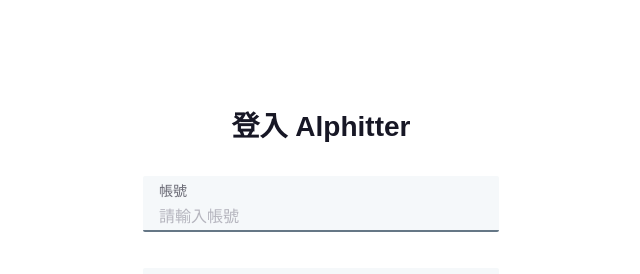
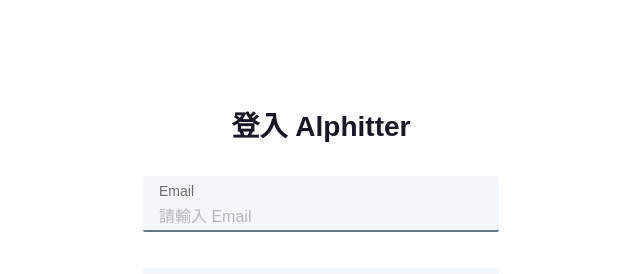
Before and after one commit to Ai-Chen-Hsieh/Twitter-2023, a React (Create React App) app: page /login in a window 1280 px wide. Shown: the top 274 px of the page, without its empty margins (319-959 px from the left). Built offline with nearby package versions, Linux system fonts and the light colour scheme; some icons are missing.

Commit message:
[串接 API] 註冊 anna

```diff
--- /dev/null
+++ b/src/api/login.js
@@ -0,0 +1,15 @@
+import axios from "axios";
+import { baseUrl } from "./base";
+
+export const login = async ({ email, password }) => {
+  try {
+    const res = await axios.post(`${baseUrl}/api/users/signin`,{
+      email,
+      password
+    })
+    return res
+
+  } catch (error) {
+    console.error('[Login failed]:', error)
+  }
+}
--- a/src/api/register.js
+++ b/src/api/register.js
@@ -1,7 +1,5 @@
 import axios from "axios";
 import { baseUrl } from "./base";
-
-axios.defaults.headers.common['Access-Control-Allow-Origin'] = '*';
 
 export const register = async ({ name, account, email, password, checkPassword }) => {
   try {
--- a/src/pages/LoginPage.jsx
+++ b/src/pages/LoginPage.jsx
@@ -3,6 +3,7 @@
 import { useState } from "react"
 import { ACLogo } from "assets/images";
 import { LandingFormContainer, LandingForm, LandingFormLogoContainer, LandingFormTitle, LandingLink } from "components/common/landingRelatedPages.styled";
+import { login } from "api/login";
 
 const StyledLinksContainer = styled.div`
     text-align: right;
@@ -14,11 +15,21 @@
  * @returns
  */
 const LoginPage = () => {
-    const [account, setAccount] = useState('');
+    // const [account, setAccount] = useState('');
+    const [email, setEmail] = useState('');
     const [password, setPassword] = useState('');
 
     function handleSubmit(e) {
-        e.preventDefault();
+        e.preventDefault()
+
+    }
+
+    async function handleClick () {
+        const res = await login({
+            email,
+            password
+        })
+        console.log(res)
     }
 
     return (
@@ -30,12 +41,21 @@
 
                 <LandingFormTitle>登入 Alphitter</LandingFormTitle>
 
-                <Input
+                {/* <Input
                     label='帳號'
                     name='account'
                     placeholder='請輸入帳號'
                     value={account}
                     onChange={(e) => { setAccount(e.target.value); }}
+                /> */}
+                <Input
+                    label='Email'
+                    name='email'
+                    type='email'
+                    placeholder='請輸入 Email'
+                    value={email}
+                    required={true}
+                    onChange={(e) => { setEmail(e.target.value); }}
                 />
                 <Input
                     label='密碼'
@@ -50,6 +70,7 @@
                     size='large'
                     display='block'
                     text='登入'
+                    onClick={handleClick}
                 />
             </LandingForm>
 
--- a/src/pages/RegisterPage.jsx
+++ b/src/pages/RegisterPage.jsx
@@ -19,6 +19,9 @@
 
     async function handleSubmit(e) {
         e.preventDefault();
+    }
+
+    async function handleClick() {
         const res = await register({
             name,
             account,
@@ -88,6 +91,7 @@
                     size='large'
                     display='block'
                     text='註冊'
+                    onClick={handleClick}
                 />
             </LandingForm>
 
```
